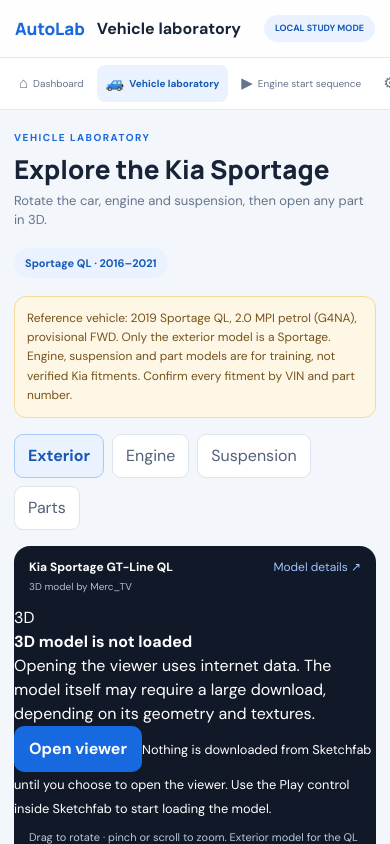
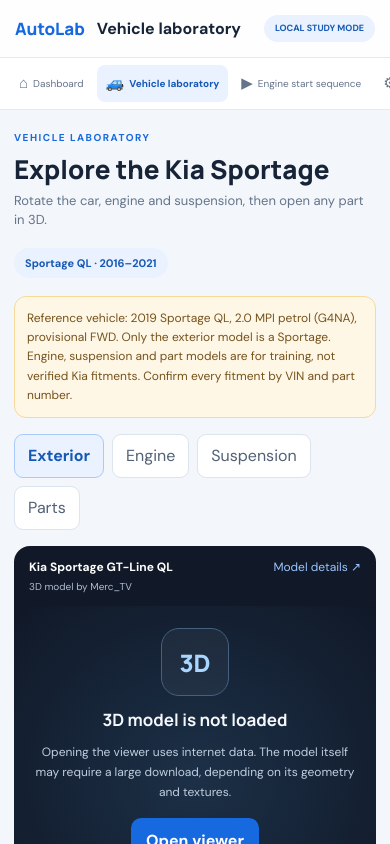
Before and after one commit to Blessing-co/Automobile-learning, a React (Vite) app: page / in a window 390 px wide. Both pictures are taken after a click on the button "Explore the vehicle →". Shown: the top 844 px of the page. Built offline with nearby package versions, Linux system fonts and the light colour scheme.

Commit message:
Add responsive low-data viewer gate styles

```diff
--- a/src/index.css
+++ b/src/index.css
@@ -59,3 +59,15 @@
 .mechanism-disclaimer{font-size:10px;line-height:1.6;color:#8290a1;margin:13px 0 0}
 @media(max-width:700px){.mechanism-lab{padding:13px;margin:16px 0}.mechanism-heading{flex-direction:column}.mechanism-heading h2{font-size:18px}.mechanism-tag{align-self:flex-start}.mechanism-toolbar span{width:100%;margin:0}.mechanism-canvas svg{min-width:540px}.mechanism-canvas{overflow-x:auto}.component-selector{grid-template-columns:1fr}.component-buttons button{flex:1 1 auto}.phase-controls button{flex:1 1 42%}}
 @media(prefers-reduced-motion:reduce){.mechanism-canvas *{animation:none!important;transition:none!important}}
+
+
+/* Data-saver 3D viewer gate */
+.viewer-gate{min-height:clamp(300px,42vw,520px);display:flex;flex-direction:column;align-items:center;justify-content:center;gap:12px;padding:24px;text-align:center;background:radial-gradient(ellipse at center,#1c3047,#101827)}
+.viewer-gate-icon{width:68px;height:68px;display:grid;place-items:center;border:1px solid #45617f;border-radius:18px;background:#ffffff0b;color:#a9d6ff;font:800 24px Manrope}
+.viewer-gate>b{font:700 17px Manrope;color:#f4f7fb}
+.viewer-gate>p{max-width:440px;margin:0;color:#c0cede;font-size:12px;line-height:1.65}
+.viewer-gate>small{max-width:460px;color:#8fa4bc;font-size:10px;line-height:1.6}
+.viewer-gate .primary{margin-top:3px}
+.viewer-data-controls{display:flex;justify-content:space-between;align-items:center;gap:10px;padding:9px 13px;background:#1a293b;color:#aebed1;font-size:10px}
+.viewer-data-controls button{flex:0 0 auto;border:1px solid #65778c;border-radius:8px;background:transparent;color:#fff;padding:7px 10px;font-size:10px;cursor:pointer}
+@media(max-width:700px){.viewer-gate{min-height:340px;padding:18px}.viewer-data-controls{align-items:flex-start;flex-direction:column}.viewer-data-controls button{width:100%}}
```
